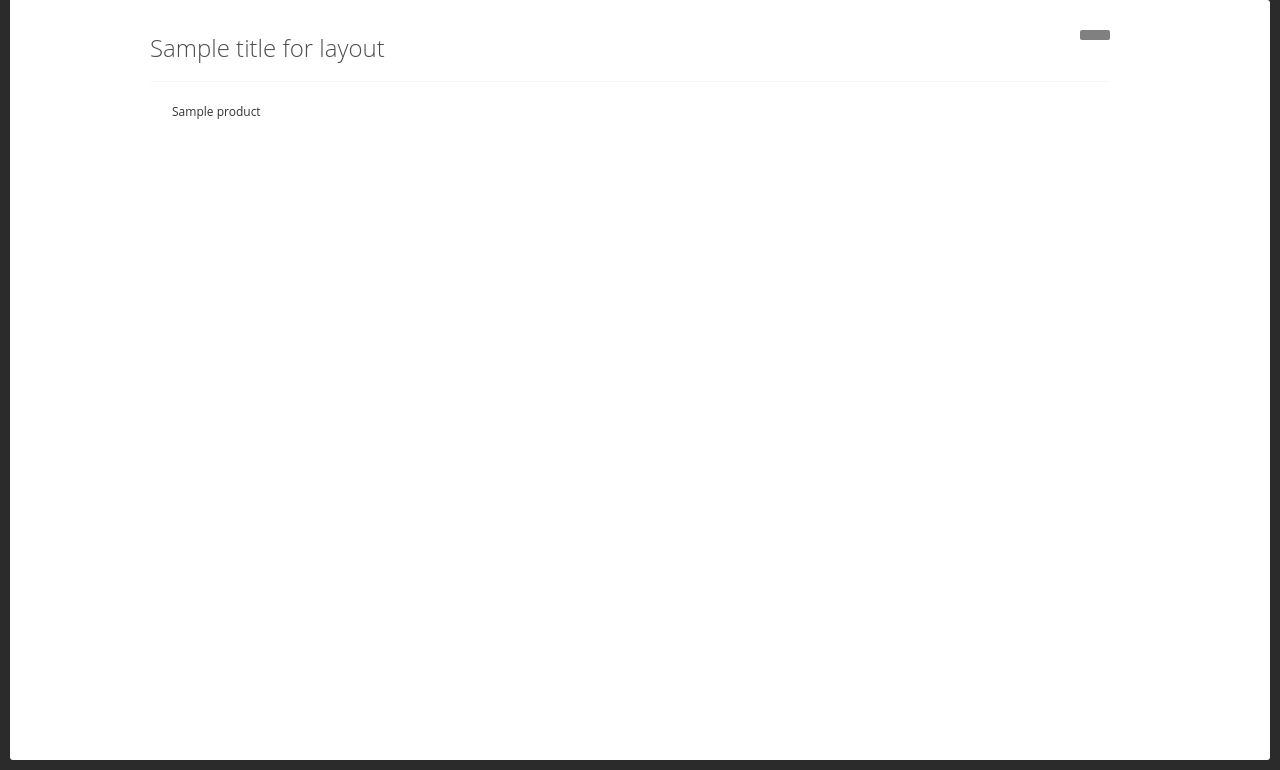
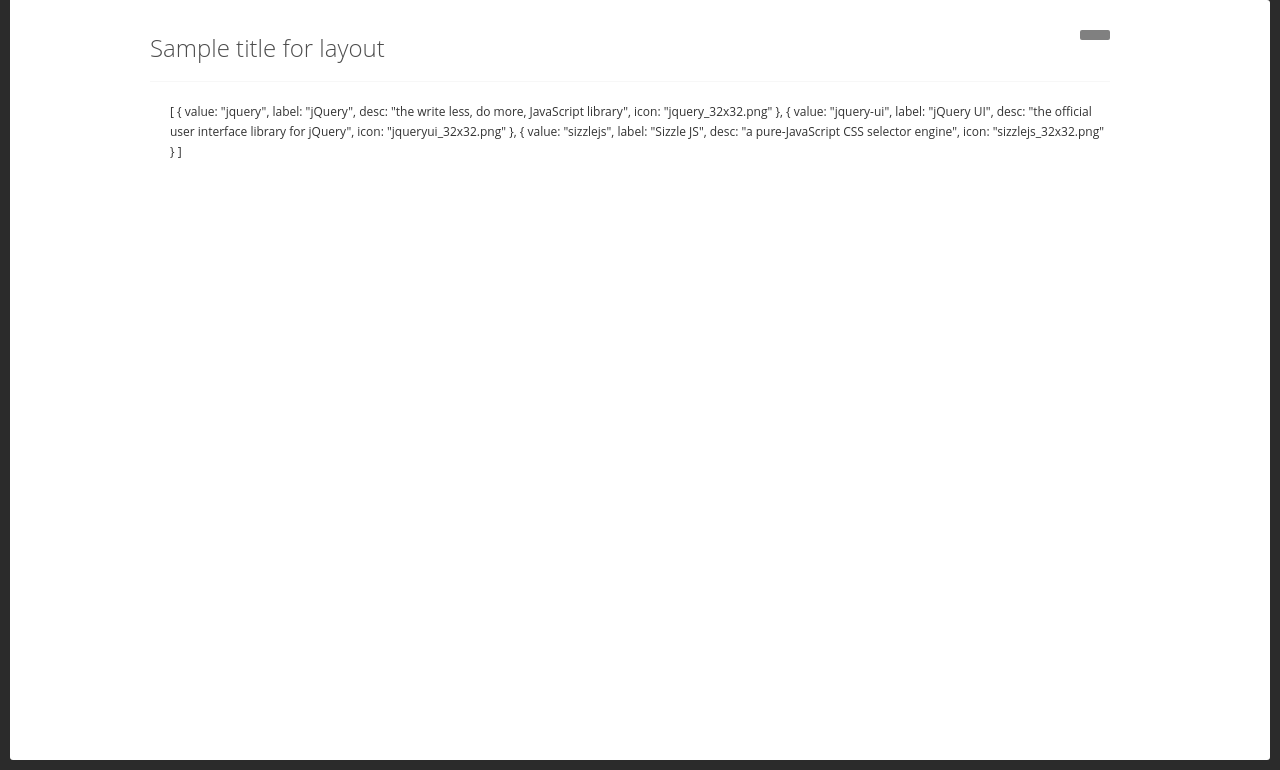
Before and after one commit to CaoLP/ql, a CakePHP app: the page made by app/View/Products/admin_ajax_pro.ctp in a window 1280 px wide. Shown: the part 50-820 px from the top of the page. Run offline with PHP 8.4 and a stand-in for CakePHP, Linux system fonts and the light colour scheme; the template is opened without the code that fills it: most values are stand-ins (such as "Sample title", 1, 10 or a date in 2020); some libraries are stand-ins or nearby versions; some web fonts are replaced.

Commit message:
inventory

```diff
--- a/app/Controller/ProductsController.php
+++ b/app/Controller/ProductsController.php
@@ -22,10 +22,12 @@ class ProductsController extends AppController {
  *
  * @return void
  */
-	public function admin_index($input=null) {
+	public function admin_index() {
 		$this->Product->recursive = 0;
 		if($this->request->isAjax()){
-			$products = $this->Product->filter($input);
+			$input='';
+			if(isset($this->request->query['term'])) $input = $this->request->query['term'];
+			$products = $this->Product->filterData($input);
 			$this->set(compact('products'));
 			$this->layout = 'ajax';
 			$this->view = 'admin_ajax_pro';
--- a/app/View/InoutWarehouses/admin_form.ctp
+++ b/app/View/InoutWarehouses/admin_form.ctp
@@ -5,8 +5,13 @@ if ($this->request->params['action'] == 'admin_add') {
 } else {
     $this->Html->addCrumb('<li>Phiếu xuất' . $this->request->data['InoutWarehouse']['id'] . '</li>', '/' . $this->request->url, array('escape' => false));
 }
+echo $this->Html->script (array ('warehouse'), array ('inline' => false)
+);
 echo $this->Form->create('InoutWarehouse', array('class' => 'form-horizontal'));
 ?>
+<script>
+	var ajax_url = '<?php echo $this->Html->url(array('controller'=>'products','action'=>'index'))?>';
+</script>
     <div class="row">
         <div class="col-md-8">
             <div class="widget-header">
--- a/app/View/Layouts/default.ctp
+++ b/app/View/Layouts/default.ctp
@@ -38,7 +38,6 @@ setlocale(LC_MONETARY,"vi_VN");
 						   ));
 	echo $this->fetch ('meta');
 	echo $this->fetch ('css');
-	echo $this->fetch ('script');
 	?>
 	<?php
 	echo $this->Html->script (array (
@@ -63,6 +62,7 @@ setlocale(LC_MONETARY,"vi_VN");
                                     'bootstrap-modal',
 
     ));
+	echo $this->fetch ('script');
 	?>
 	<?php echo $this->fetch('scriptBottom');?>
 </head>
--- a/app/View/Products/admin_ajax_pro.ctp
+++ b/app/View/Products/admin_ajax_pro.ctp
@@ -1,4 +1,23 @@
 <?php
-foreach($products as $key=>$val){
-	echo '<option value="'.$key.'">'.$val.'</option>';
+//debug($products);
+?>
+[
+{
+value: "jquery",
+label: "jQuery",
+desc: "the write less, do more, JavaScript library",
+icon: "jquery_32x32.png"
+},
+{
+value: "jquery-ui",
+label: "jQuery UI",
+desc: "the official user interface library for jQuery",
+icon: "jqueryui_32x32.png"
+},
+{
+value: "sizzlejs",
+label: "Sizzle JS",
+desc: "a pure-JavaScript CSS selector engine",
+icon: "sizzlejs_32x32.png"
 }
+]
```
Also changed, not shown: app/Model/Product.php (+7 -3 lines), app/webroot/js/warehouse.js (added, +41 -0 lines).
